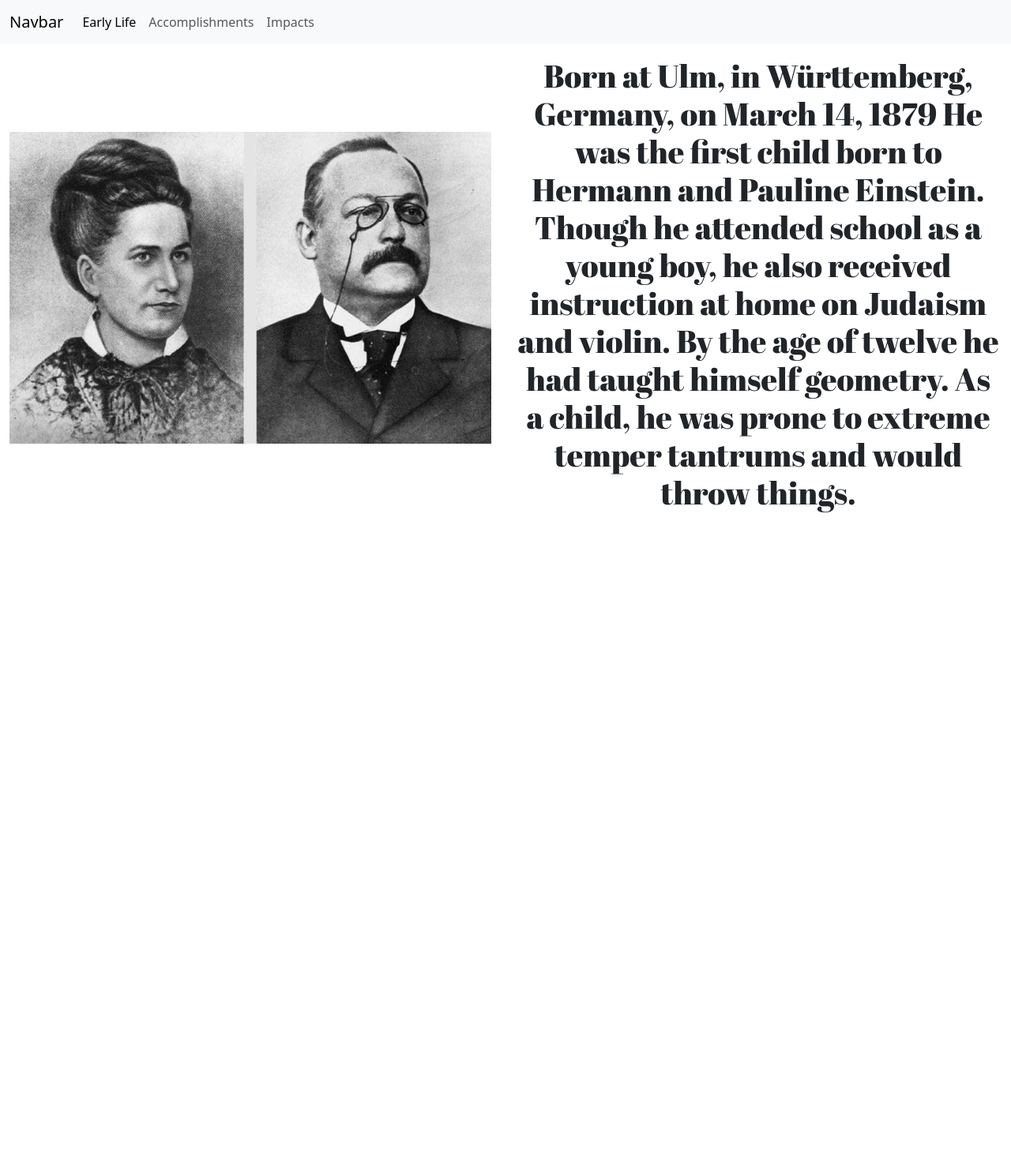
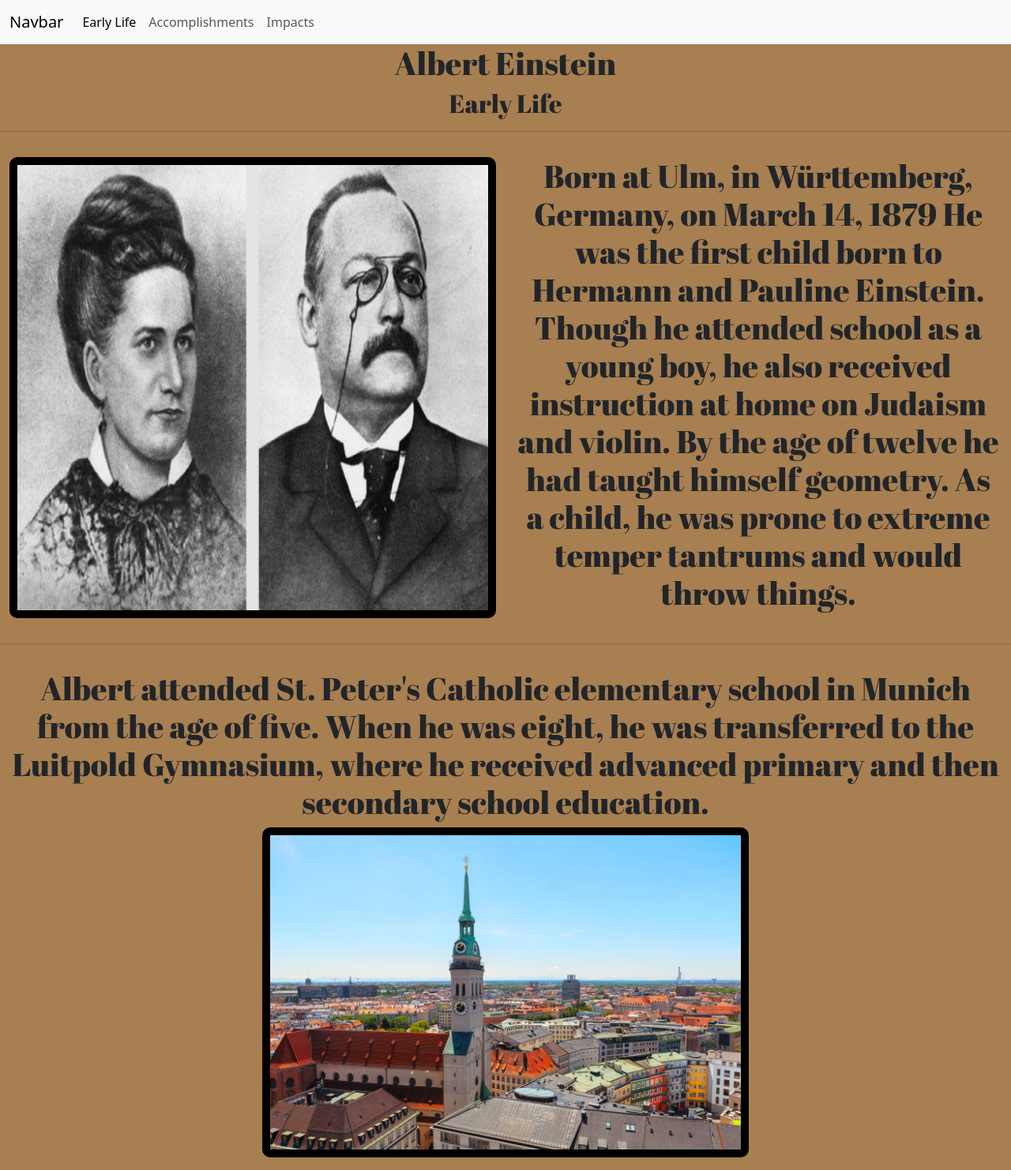
Before and after one commit to JeetrK/Look-ma-im-famous, a plain HTML site: page index.html in a window 1280 px wide. Shown: the whole page at 79% size. Before the commit the page ends 800 px from the top, so only its background shows below. Drawn offline with nearby package versions, Linux system fonts and the light colour scheme.

Commit message:
first page finished

```diff
--- a/index.html
+++ b/index.html
@@ -2,18 +2,18 @@
 <html lang="en">
 
 <head>
-    <title>Title</title>
+    <title>Early Life</title>
     <!-- Required meta tags -->
     <meta charset="utf-8" />
     <meta name="viewport" content="width=device-width, initial-scale=1, shrink-to-fit=no" />
 
     <!-- Bootstrap CSS v5.2.1 -->
-    <link href="style.css" rel="stylesheet">
+    <link href="style.css" rel="stylesheet" />
     <link href="https://cdn.jsdelivr.net/npm/bootstrap@5.3.2/dist/css/bootstrap.min.css" rel="stylesheet"
         integrity="sha384-T3c6CoIi6uLrA9TneNEoa7RxnatzjcDSCmG1MXxSR1GAsXEV/Dwwykc2MPK8M2HN" crossorigin="anonymous" />
-    <link rel="preconnect" href="https://fonts.googleapis.com">
-    <link rel="preconnect" href="https://fonts.gstatic.com" crossorigin>
-    <link href="https://fonts.googleapis.com/css2?family=Abril+Fatface&display=swap" rel="stylesheet">
+    <link rel="preconnect" href="https://fonts.googleapis.com" />
+    <link rel="preconnect" href="https://fonts.gstatic.com" crossorigin />
+    <link href="https://fonts.googleapis.com/css2?family=Abril+Fatface&display=swap" rel="stylesheet" />
 </head>
 
 <body>
@@ -36,15 +36,18 @@
                 </div>
             </div>
         </nav>
+        <h1 id="early" class="text-center">Albert Einstein</h1>
+        <h2 id="early" class="text-center">Early Life</h2>
+        <hr>
     </header>
     <main>
         <div class="container-fluid">
-            <div class="row text-center d-flex justify-content-center py-3 ">
-                <div class="col-12 col-md-6 m-t-5 d-flex align-items-center">
+            <div class="row text-center d-flex justify-content-center py-3">
+                <div class="col-12 col-md-6 m-t-5 d-flex justify-content-center">
                     <img src="/imgs/parents.png" class="img-fluid" id="parents" />
                 </div>
 
-                <div class="col-12 col-md-6 m-x-10">
+                <div class="col-12 col-md-6 m-x-10 justify-content-center">
                     <h1 id="early">
                         Born at Ulm, in Württemberg, Germany, on March 14, 1879 He was the
                         first child born to Hermann and Pauline Einstein. Though he
@@ -53,6 +56,21 @@
                         himself geometry. As a child, he was prone to extreme temper
                         tantrums and would throw things.
                     </h1>
+                </div>
+            </div>
+        </div>
+        <hr>
+        <div class="container-fluid">
+            <div class="row text-center d-flex justify-content-center py-3">
+                <div class="col-12 col-md-6 m-x-10 justify-content-center"></div>
+                <h1 id="early">
+                    Albert attended St. Peter's Catholic elementary school in Munich
+                    from the age of five. When he was eight, he was transferred to the
+                    Luitpold Gymnasium, where he received advanced primary and then
+                    secondary school education.
+                </h1>
+                <div class="col-12 col-md-6 m-t-5 d-flex justify-content-center">
+                    <img src="/imgs/school.jpg" class="img-fluid" id="parents" />
                 </div>
             </div>
         </div>
--- a/style.css
+++ b/style.css
@@ -1,6 +1,13 @@
+body {
+  background-color: rgb(168, 127, 81) !important;
+}
 #early {
     font-family: "Abril Fatface", serif;
   font-weight: 400;
   font-style: normal;
-  size: 400px;
+  size: 200px;
 }
+.img-fluid {
+  border: 10px solid black;
+  border-radius: 10px;
+}
```
Also changed, not shown: imgs/school.jpg (added).
